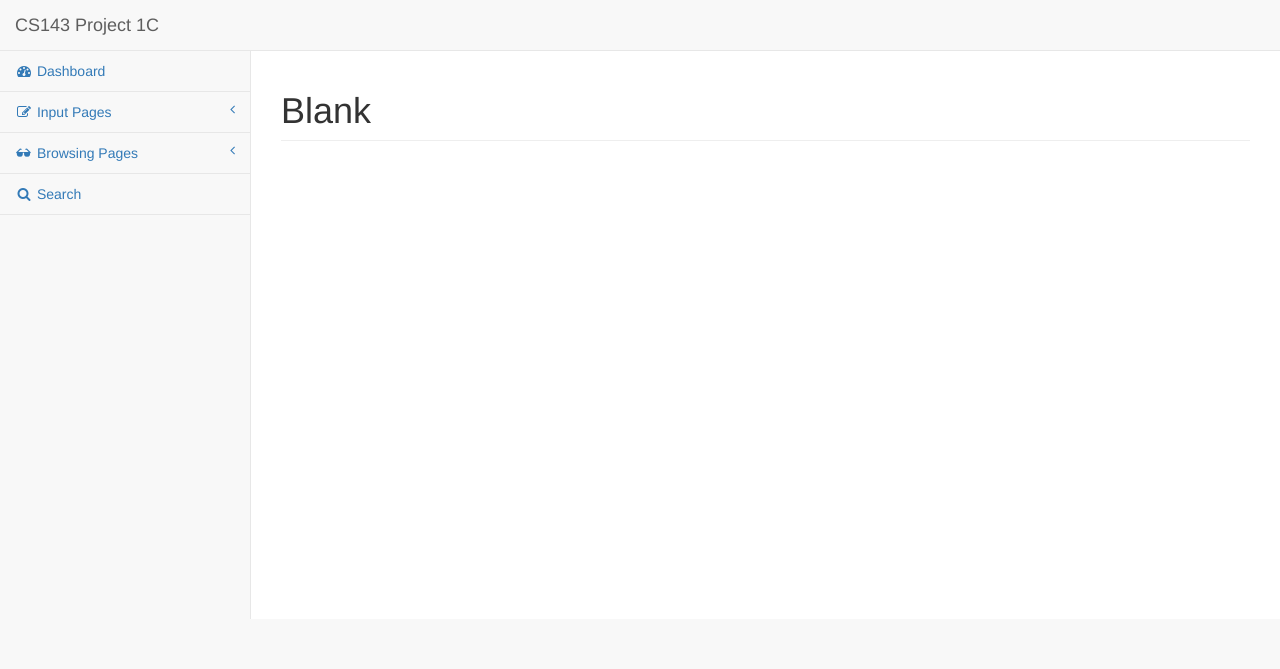
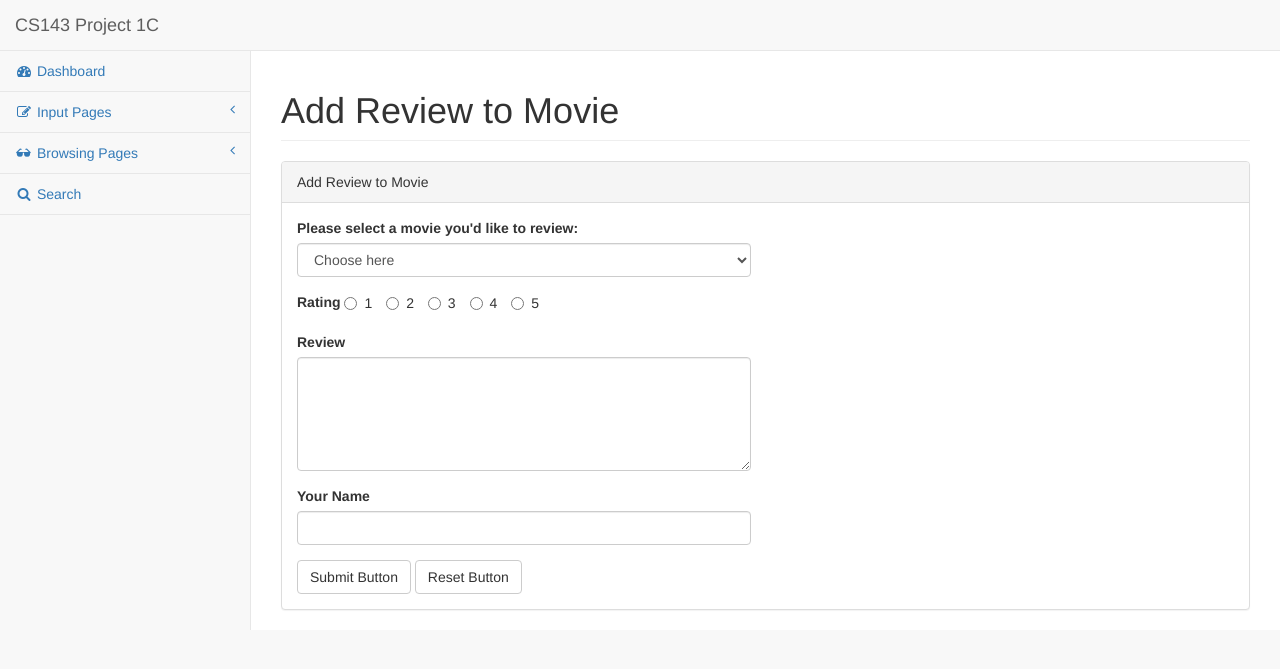
Before and after one commit to haoxiangzhx/Project, a PHP site: page /pages/I3.php?name=1 in a window 1280 px wide. Shown: the top 669 px of the page. Run offline with PHP 8.4, Linux system fonts and the light colour scheme; tables that the repository leaves empty or names only in its code hold one stand-in row (values such as "Sample post"); data that the repository does not hold is empty.

Commit message:
finish I3.php

```diff
--- a/pages/I1.php
+++ b/pages/I1.php
@@ -167,8 +167,6 @@
             $rs = $db->query($query);
         }
     }
-
-
  ?>
                     <div class="panel panel-default">
                         <div class="panel-heading">
--- a/pages/I3.php
+++ b/pages/I3.php
@@ -101,14 +101,125 @@
         <div id="page-wrapper">
             <div class="row">
                 <div class="col-lg-12">
-                    <h1 class="page-header">Blank</h1>
+                    <h1 class="page-header">Add Review to Movie</h1>
                 </div>
                 <!-- /.col-lg-12 -->
             </div>
+            <div class="row">
+                <div class="col-lg-12">
+<?php
+    include 'db.php';
+    $name = $_GET["name"];
+    $mid = $_GET["mid"];
+    $rating = $_GET["rating"];
+    $comment = $_GET["comment"];
 
+    $nameErr = $midErr = $ratingErr = $commentErr = "";
+    $error = false;
+    if (isset($_GET["submit"])) {
+        if (!$name) {
+            $nameErr = "<p class=\"text-danger\">* Your name is required</p>";
+            $error = true;
+        }
+        if (!$mid) {
+            $midErr = "<p class=\"text-danger\">* Please choose a movie</p>";
+            $error = true;
+        }
+        if (!$rating) {
+            $ratingErr = "<p class=\"text-danger\">* Rating is required</p>";
+            $error = true;
+        }
+        if (!$comment) {
+            $commentErr = "<p class=\"text-danger\">* Comment is required</p>";
+            $error = true;
+        }
+
+        if (!$error)
+        {
+            echo "<div class=\"alert alert-success\"><strong>Success!</strong> Your review has been added to the database.</div>";
+
+            function add_quotes($str)
+            {
+                return "\"".$str."\"";
+            }
+
+            $query = "insert into Review values(".add_quotes($name).", now(), ".$mid.", ".$rating.", ".add_quotes($comment).");";
+
+            $rs = $db->query($query);
+        }
+    }
+ ?>
+                    <div class="panel panel-default">
+                        <div class="panel-heading">
+                            Add Review to Movie
+                        </div>
+                        <div class="panel-body">
+                            <div class="row">
+                                <div class="col-lg-6">
+                                    <form role="form">
+                                        <div class="form-group">
+                                            <label>Please select a movie you'd like to review: </label>
+                                            <select class="form-control" name="mid">
+                                            <option selected disabled>Choose here</option>
+<?php
+    $rs = $db->query("select id, title, year from Movie order by title asc;");
+    while($row = $rs->fetch_assoc())
+    {
+        $id = $row["id"];
+        $title = $row["title"];
+        $year = $row["year"];
+        echo "<option value=\"".$id."\">".$title."(".$year.")</option>";
+    }
+ ?>
+                                            </select>
+                                            <span class="error"><?php echo $midErr;?></span>
+                                        </div>
+                                        <div class="form-group">
+                                            <label>Rating</label>
+                                            <label class="radio-inline">
+                                                <input type="radio" name="rating" value="1">1
+                                            </label>
+                                            <label class="radio-inline">
+                                                <input type="radio" name="rating" value="2">2
+                                            </label>
+                                            <label class="radio-inline">
+                                                <input type="radio" name="rating" value="3">3
+                                            </label>
+                                            <label class="radio-inline">
+                                                <input type="radio" name="rating" value="4">4
+                                            </label>
+                                            <label class="radio-inline">
+                                                <input type="radio" name="rating" value="5">5
+                                            </label>
+                                            <span class="error"><?php echo $ratingErr;?></span>
+                                        </div>
+                                        <div class="form-group">
+                                            <label>Review</label>
+                                            <textarea class="form-control" rows="5" name="comment"></textarea>
+                                            <span class="error"><?php echo $commentErr;?></span>
+                                        </div>
+                                        <div class="form-group">
+                                            <label>Your Name</label>
+                                            <input class="form-control" name="name">
+                                            <span class="error"><?php echo $nameErr;?></span>
+                                        </div>
+                                        <button type="submit" class="btn btn-default" name="submit">Submit Button</button>
+                                        <button type="reset" class="btn btn-default">Reset Button</button>
+                                    </form>
+                                </div>
+                                <!-- /.col-lg-6 (nested) -->
+                            </div>
+                            <!-- /.row (nested) -->
+                        </div>
+                        <!-- /.panel-body -->
+                    </div>
+                    <!-- /.panel -->
+                </div>
+                <!-- /.col-lg-12 -->
+            </div>
+            <!-- /.row -->
         </div>
         <!-- /#page-wrapper -->
-
     </div>
     <!-- /#wrapper -->
 
--- a/pages/db.php
+++ b/pages/db.php
@@ -1,5 +1,5 @@
 <?php
-    $db = new mysqli('localhost', 'cs143', '', 'CS143');
+    $db = new mysqli('localhost', 'cs143', '', 'TEST');
 
     if($db->connect_errno > 0) {
         die('Unable to connect to database [' . $db->connect_error . ']');
```
